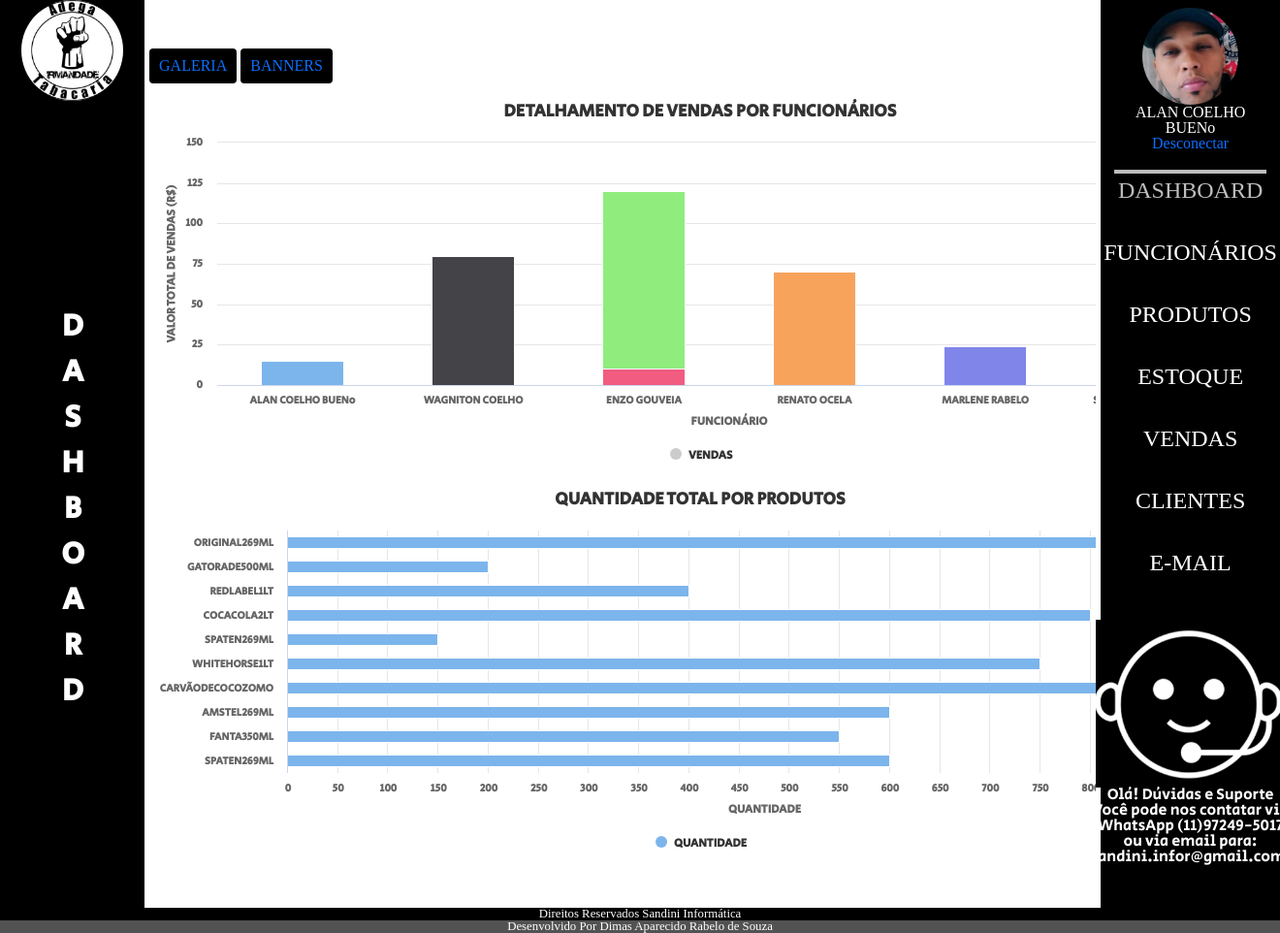
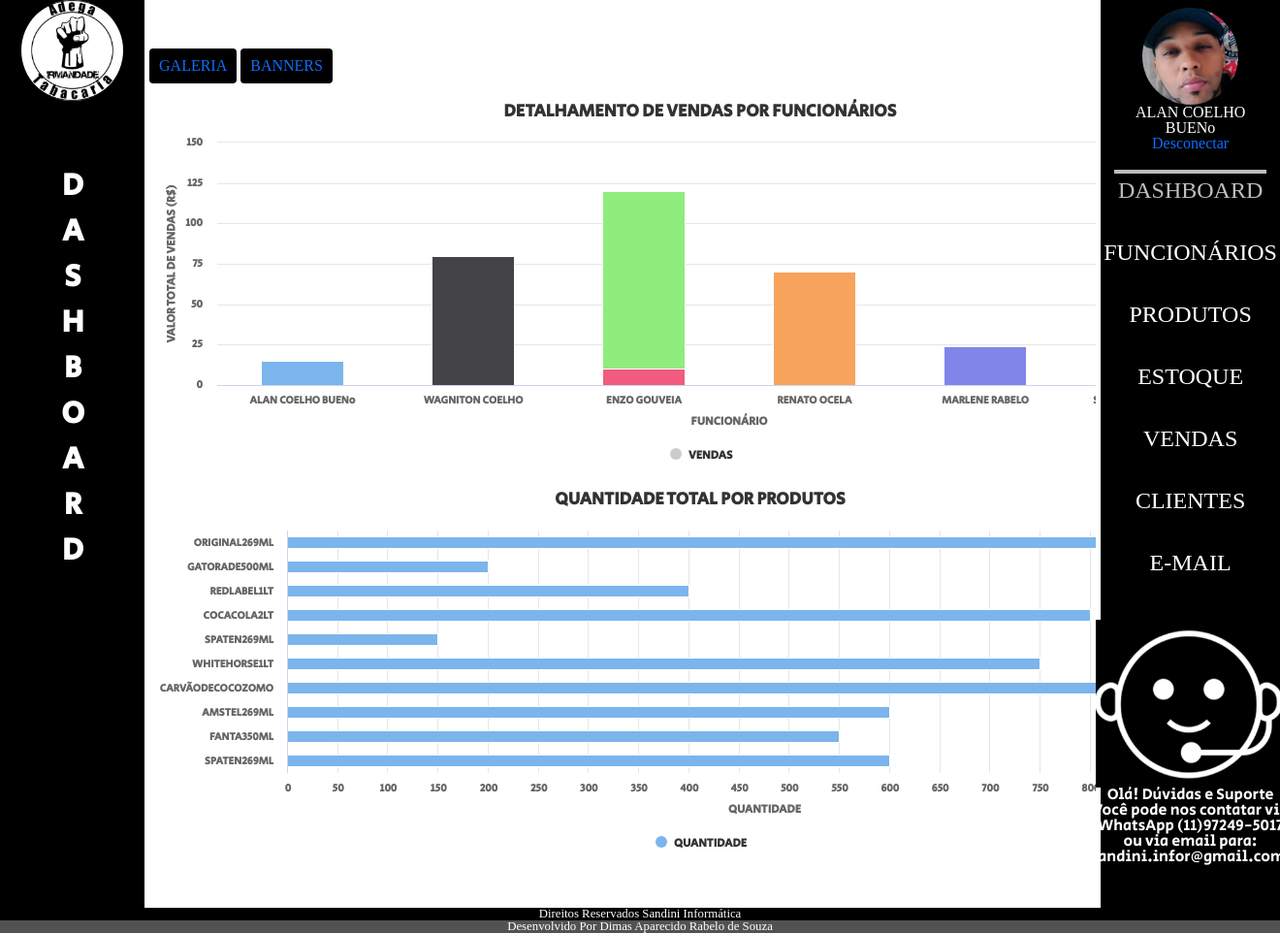
Before and after one commit to DimasRabelo/AdegaIrmandadeLocal, a PHP site: page /AdegaIrmandadeLocal/admin/index.php?p=dashboard in a window 1320 px wide; the page is wider, and only the part inside the window is pictured. Shown: that part at 97% size. Run offline with PHP 8.4, Linux system fonts and the light colour scheme; the visitor is signed in with stand-in values (Sample User, id 1); data comes from the database, SQL or seed files in the repository.

Commit message:
Update estilo.css

```diff
--- a/admin/css/estilo.css
+++ b/admin/css/estilo.css
@@ -98,7 +98,7 @@ h1 img {
     width: 200px;
     justify-content: space-between;
     align-items: center;
-    padding-bottom: 200px;
+    padding-bottom: 345px;
 
 }
 
```
